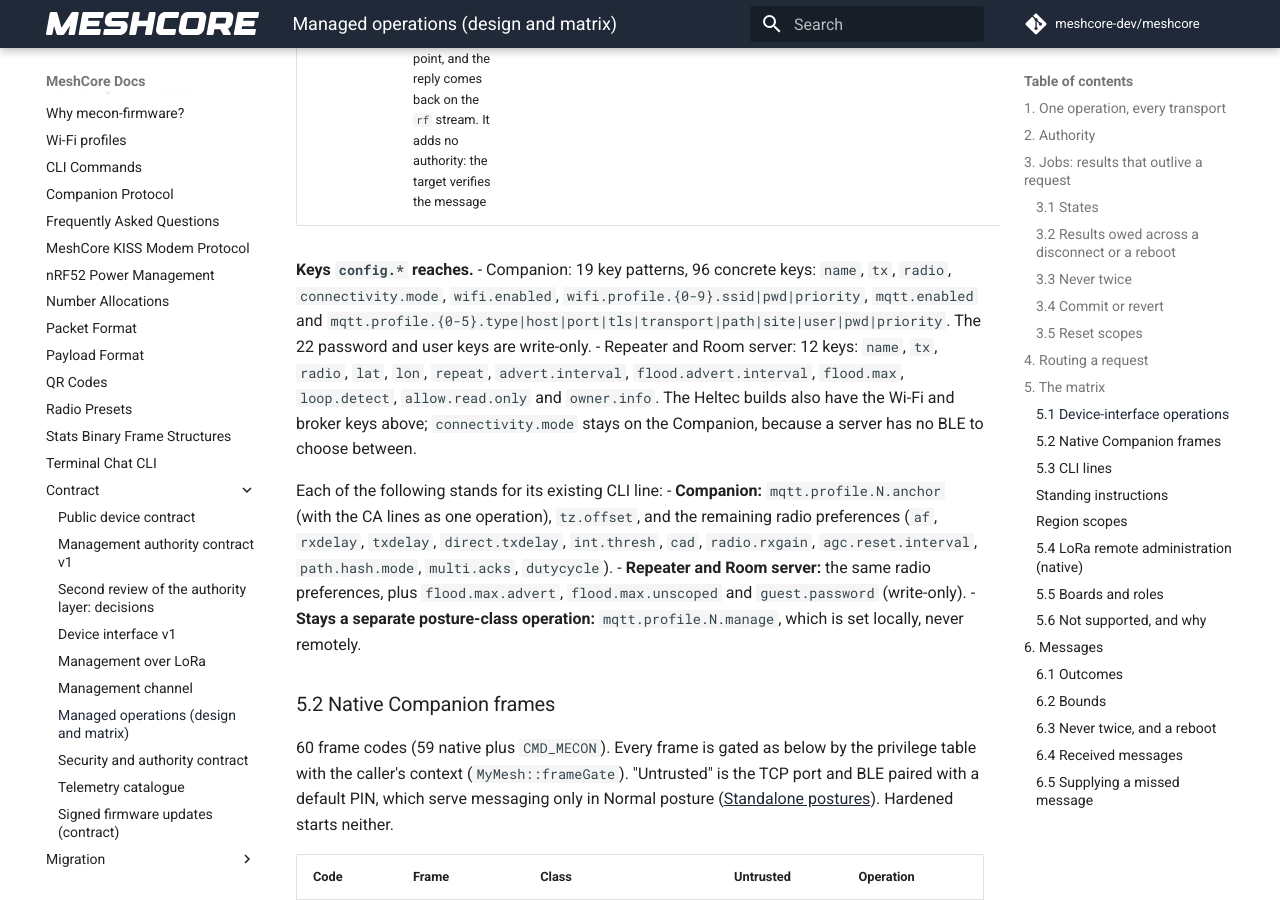
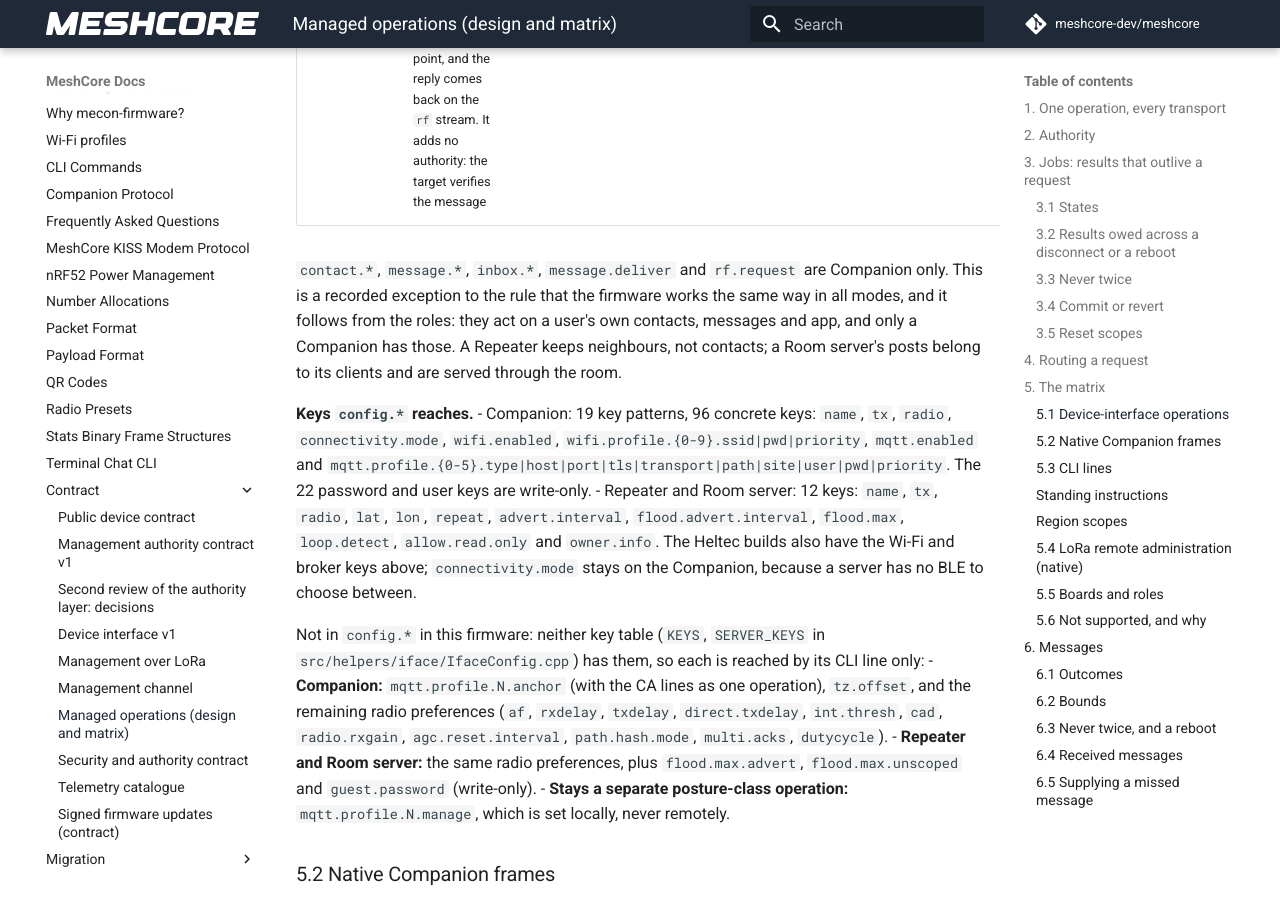
Before and after one commit to hoejriis/mecon-firmware, an MkDocs documentation site: the page built from docs/contract/OPERATIONS.md, in a window 1280 px wide and 900 px high, scrolled down 13799 px. Built offline with MkDocs 1.6.1 and Material for MkDocs 9.7.7, drawn with Linux system fonts in a browser that asks for light colours; comment, search, counter and statistics services are not loaded; some of the changed text lies outside the part shown.

Commit message:
OPERATIONS: config keys that are CLI only, and the Companion-only operations
From Issue 428's sweep (items 2 and 4):
- The list that "stands for its existing CLI line" read as if those keys
  were in config.*. Neither key table has any of them (checked
  each name against KEYS and SERVER_KEYS), so the list now says they are
  reached by their CLI line only.
- Frame 14, CMD_SET_ADVERT_LATLON, pointed at config.apply lat/lon keys,
  which the Companion does not have. It now says so.
- contact.*, message.*, inbox.*, message.deliver and rf.request being
  Companion only is now a stated exception with its reason, as the
  same-in-all-modes rule asks.

Co-Authored-By: Claude Opus 5.5 (1M context) <noreply@anthropic.com>

```diff
--- a/docs/contract/OPERATIONS.md
+++ b/docs/contract/OPERATIONS.md
@@ -203,11 +203,13 @@ Legend: **C** Companion, **R** Repeater, **S** Room server. Transports: **USB**
 | `standing.remove` | `{"id"}` | | write | yes | C R S | as the table |
 | `rf.request` | `{"to":"<node key>","message":"<a signed request, as text>","slot":n,"xid":n}`: `xid` re-sends a message under the same number, so the target keeps the frames it has; this Companion carries it to another node over LoRa, on that channel slot or, with no slot, point to point, and the reply comes back on the `rf` stream. It adds no authority: the target verifies the message | | write | no | C | as the caller, per [LORA_MANAGEMENT](LORA_MANAGEMENT.md) |
 
+`contact.*`, `message.*`, `inbox.*`, `message.deliver` and `rf.request` are Companion only. This is a recorded exception to the rule that the firmware works the same way in all modes, and it follows from the roles: they act on a user's own contacts, messages and app, and only a Companion has those. A Repeater keeps neighbours, not contacts; a Room server's posts belong to its clients and are served through the room.
+
 **Keys `config.*` reaches.**
 - Companion: 19 key patterns, 96 concrete keys: `name`, `tx`, `radio`, `connectivity.mode`, `wifi.enabled`, `wifi.profile.{0-9}.ssid|pwd|priority`, `mqtt.enabled` and `mqtt.profile.{0-5}.type|host|port|tls|transport|path|site|user|pwd|priority`. The 22 password and user keys are write-only.
 - Repeater and Room server: 12 keys: `name`, `tx`, `radio`, `lat`, `lon`, `repeat`, `advert.interval`, `flood.advert.interval`, `flood.max`, `loop.detect`, `allow.read.only` and `owner.info`. The Heltec builds also have the Wi-Fi and broker keys above; `connectivity.mode` stays on the Companion, because a server has no BLE to choose between.
 
-Each of the following stands for its existing CLI line:
+Not in `config.*` in this firmware: neither key table (`KEYS`, `SERVER_KEYS` in `src/helpers/iface/IfaceConfig.cpp`) has them, so each is reached by its CLI line only:
 - **Companion:** `mqtt.profile.N.anchor` (with the CA lines as one operation), `tz.offset`, and the remaining radio preferences (`af`, `rxdelay`, `txdelay`, `direct.txdelay`, `int.thresh`, `cad`, `radio.rxgain`, `agc.reset.interval`, `path.hash.mode`, `multi.acks`, `dutycycle`).
 - **Repeater and Room server:** the same radio preferences, plus `flood.max.advert`, `flood.max.unscoped` and `guest.password` (write-only).
 - **Stays a separate posture-class operation:** `mqtt.profile.N.manage`, which is set locally, never remotely.
@@ -231,7 +233,7 @@ Each of the following stands for its existing CLI line:
 | 11 | `CMD_SET_RADIO_PARAMS` | write | refused | `config.apply radio` |
 | 12 | `CMD_SET_RADIO_TX_POWER` | write | refused | `config.apply tx` |
 | 13 | `CMD_RESET_PATH` | messaging (contact handling) | served | native |
-| 14 | `CMD_SET_ADVERT_LATLON` | write | refused | `config.apply` (lat/lon keys) |
+| 14 | `CMD_SET_ADVERT_LATLON` | write | refused | none yet: the Companion has no `lat`/`lon` key in `config.*` (the Repeater and Room server have) |
 | 15 | `CMD_REMOVE_CONTACT` | messaging (contact handling) | served | `contact.remove` |
 | 16 | `CMD_SHARE_CONTACT` | messaging | served | native |
 | 17 | `CMD_EXPORT_CONTACT` | read | served | `contact.get` |
```
